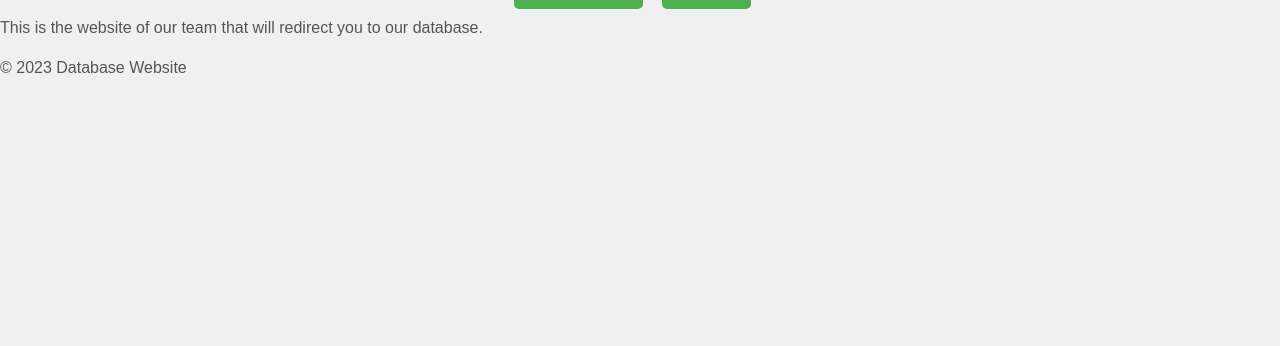
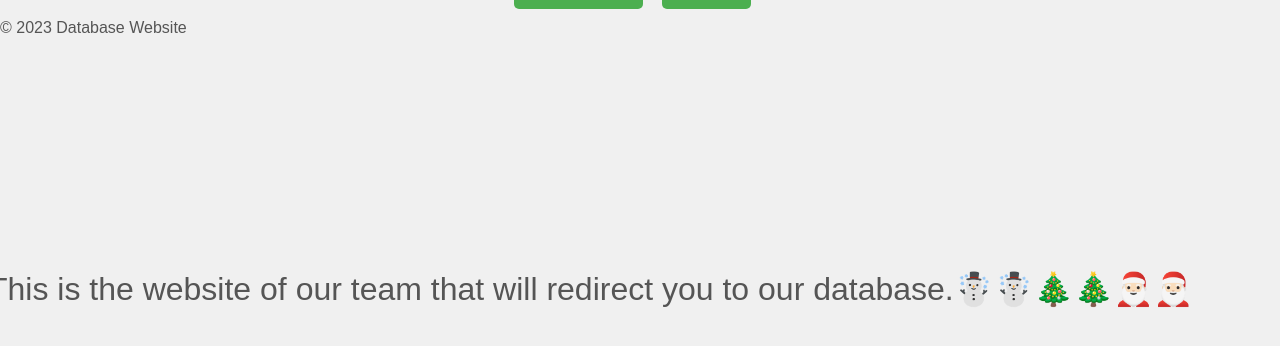
Before and after one commit to binhow612/database_website, a Flask app: template website/templates/docHomepage.html in a window 1280 px wide. Shown: the part 167-513 px from the top of the page. Run offline with Flask 3, Linux system fonts and the light colour scheme; the template is opened without the code that fills it, so the values that code supplies are empty.

Commit message:
Update docHomepage.html adjust animation

```diff
--- a/website/templates/docHomepage.html
+++ b/website/templates/docHomepage.html
@@ -23,8 +23,8 @@
       </ul>
     </nav>
     <main>
-      <p>
-        This is the website of our team that will redirect you to our database.
+      <p class="traveling-message">
+        This is the website of our team that will redirect you to our database.☃️☃️🎄🎄🎅🏻🎅🏻
       </p>
     </main>
     <footer>
```
